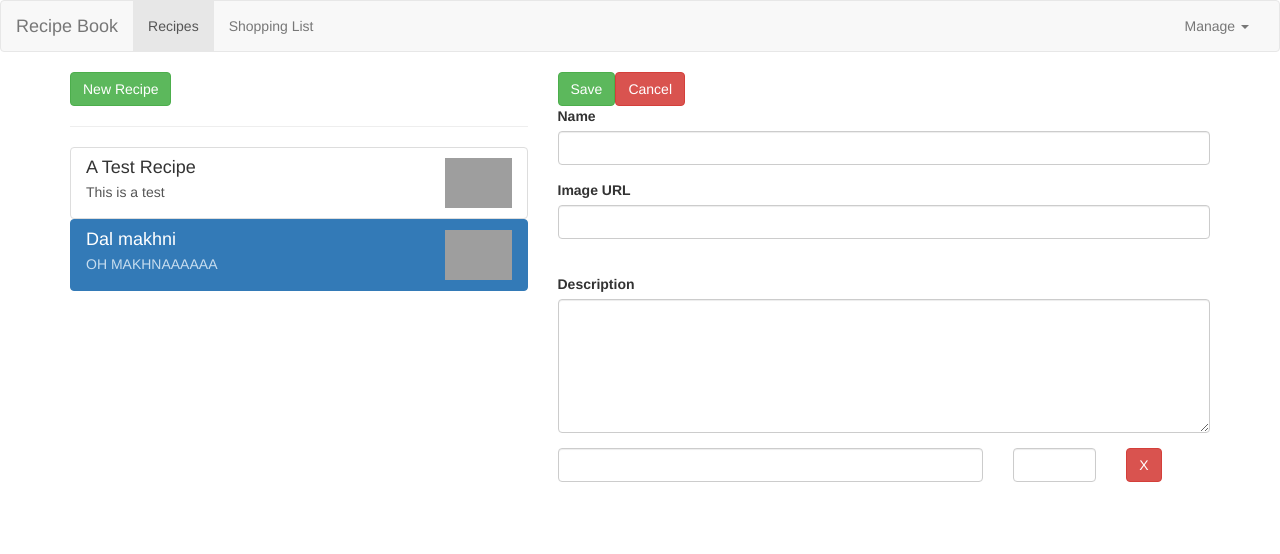
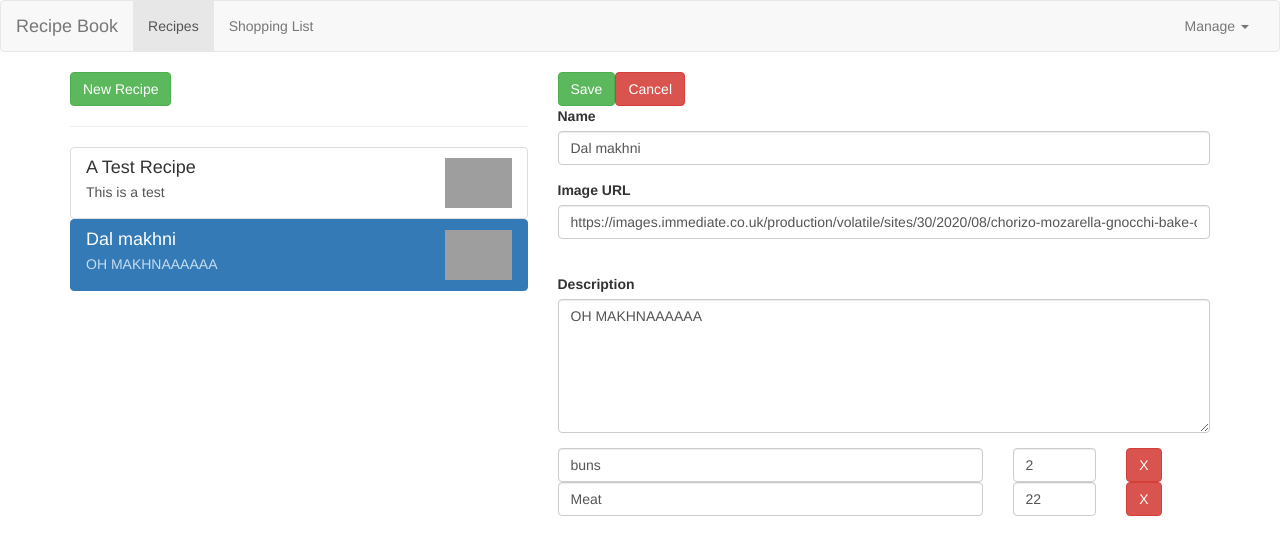
Before and after one commit to manuarora700/angular-recipe-app, an Angular app: page /recipes/1/edit in a window 1280 px wide. Shown: the top 554 px of the page. Built offline with nearby package versions, Linux system fonts and the light colour scheme; grey boxes are pictures that could not be loaded.

Commit message:
SHowing ingredients in edit recipe page

```diff
--- a/src/app/app.module.ts
+++ b/src/app/app.module.ts
@@ -9,7 +9,7 @@
 import { RecipeItemComponent } from './recipes/recipe-list/recipe-item/recipe-item.component';
 import { ShoppingListComponent } from './shopping-list/shopping-list.component';
 import { ShoppingEditComponent } from './shopping-list/shopping-edit/shopping-edit.component';
-import { FormsModule } from '@angular/forms';
+import { FormsModule, ReactiveFormsModule } from '@angular/forms';
 import { DropdownDirective } from './shared/dropdown.directive';
 import { ShoppingListService } from './shopping-list/shopping-list.service';
 import { AppRoutingModule } from './app-routing.module';
@@ -31,6 +31,7 @@
   ],
   imports: [
     BrowserModule,
+    ReactiveFormsModule,
     FormsModule,
     AppRoutingModule
   ],
--- a/src/app/recipes/recipe-edit/recipe-edit.component.html
+++ b/src/app/recipes/recipe-edit/recipe-edit.component.html
@@ -1,6 +1,6 @@
 <div class="row">
     <div class="col-xs-12">
-        <form>
+        <form [formGroup]="recipeForm" (ngSubmit)="onSubmit()">
             <div class="row">
                 <div class="col-xs-12">
                     <button type="submit" class="btn btn-success">Save</button>
@@ -13,7 +13,9 @@
                     <div class="form-group">
                         <label for="name">Name</label>
                         <input type="text" id="name"
-                        class="form-control">
+                        class="form-control"
+                        formControlName="name"
+                        >
                     </div>
                 </div>
             </div>
@@ -22,7 +24,8 @@
                     <div class="form-group">
                         <label for="imagePath">Image URL</label>
                         <input type="text" id="imagePath"
-                        class="form-control">
+                        class="form-control"
+                        formControlName="imagePath">
                     </div>
                 </div>
             </div>
@@ -39,21 +42,27 @@
                         <label for="description">Description</label>
                         <textarea type="text" id="description"
                         class="form-control"
+                        formControlName="description"
                         rows="6"></textarea>
                     </div>
                 </div>
             </div>
 
             <div class="row">
-                <div class="col-xs-12">
-                    <div class="row">
+                <div class="col-xs-12" formArrayName="ingredients">
+                    <div class="row"
+                    *ngFor="let ingredientCtrl of controls; let i = index"
+                    [formGroupName]="i">
                         <div class="col-xs-8">
                             <input type="text"
-                        class="form-control">
+                        class="form-control"
+                        formControlName="name">
                         </div>
                         <div class="col-xs-2">
                             <input type="number"
-                        class="form-control">
+                        class="form-control"
+                        formControlName="amount">
+
                         </div>
                         <div class="col-xs-2">
                             <button class="btn btn-danger">X</button>
--- a/src/app/recipes/recipe-edit/recipe-edit.component.ts
+++ b/src/app/recipes/recipe-edit/recipe-edit.component.ts
@@ -1,5 +1,7 @@
 import { Component, OnInit } from '@angular/core';
+import { FormArray, FormControl, FormGroup } from '@angular/forms';
 import { ActivatedRoute, Params } from '@angular/router';
+import { RecipeService } from '../recipe.service';
 
 @Component({
   selector: 'app-recipe-edit',
@@ -9,16 +11,58 @@
 export class RecipeEditComponent implements OnInit {
   id: number;
   editMode = false;
-  constructor(private route: ActivatedRoute) { }
+  recipeForm: FormGroup;
+  constructor(private route: ActivatedRoute,
+    private recipeService: RecipeService) { }
 
   ngOnInit(): void {
     this.route.params.subscribe(
       (params: Params) => {
         this.id = +params['id'];
         this.editMode = params['id'] != null;
+        this.initForm();
         // console.log(this.editMode);
       }
     )
   }
 
+  onSubmit() {
+    console.log(this.recipeForm);
+  }
+
+  private initForm() {
+    let recipeName = '';
+    let recipeImgPath = '';
+    let recipeDescription = '';
+    let recipeIngredients = new FormArray([]);
+
+    if(this.editMode) {
+    const recipe = this.recipeService.getRecipe(this.id);
+      recipeName = recipe.name;
+      recipeImgPath = recipe.imagePath;
+      recipeDescription = recipe.description;
+      if(recipe['ingredients']) {
+        for(let ingredient of recipe.ingredients) {
+          recipeIngredients.push(
+            new FormGroup({
+              'name': new FormControl(ingredient.name),
+              'amount': new FormControl(ingredient.amount)
+            })
+          )
+        }
+      }
+    }
+
+    this.recipeForm = new FormGroup({
+      'name': new FormControl(recipeName),
+      'imagePath': new FormControl(recipeImgPath),
+      'description': new FormControl(recipeDescription),
+      'ingredients': recipeIngredients
+    });
+  }
+
+  get controls() { // a getter!
+    return (<FormArray>this.recipeForm.get('ingredients')).controls;
+  }
+
 }
```
